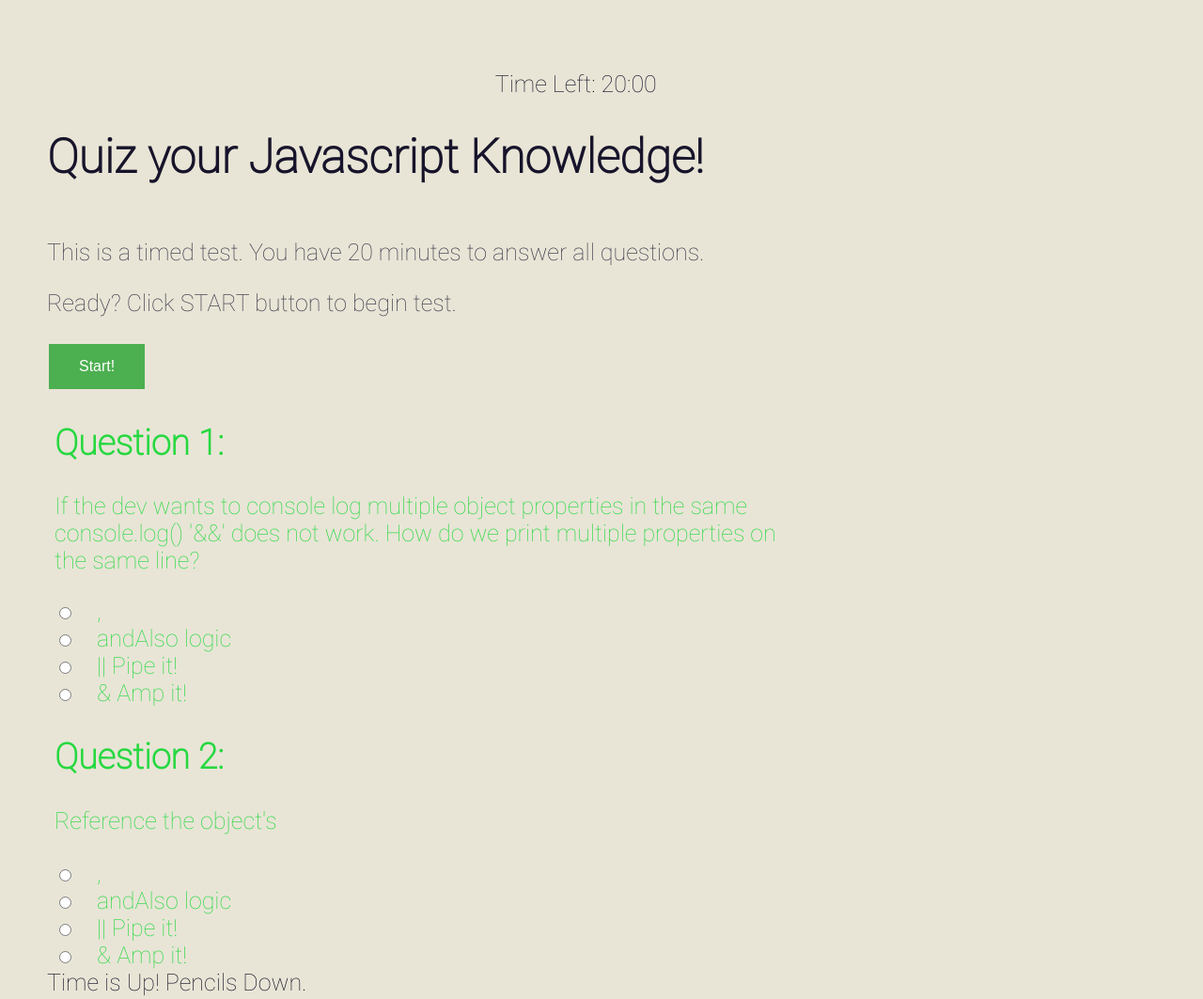
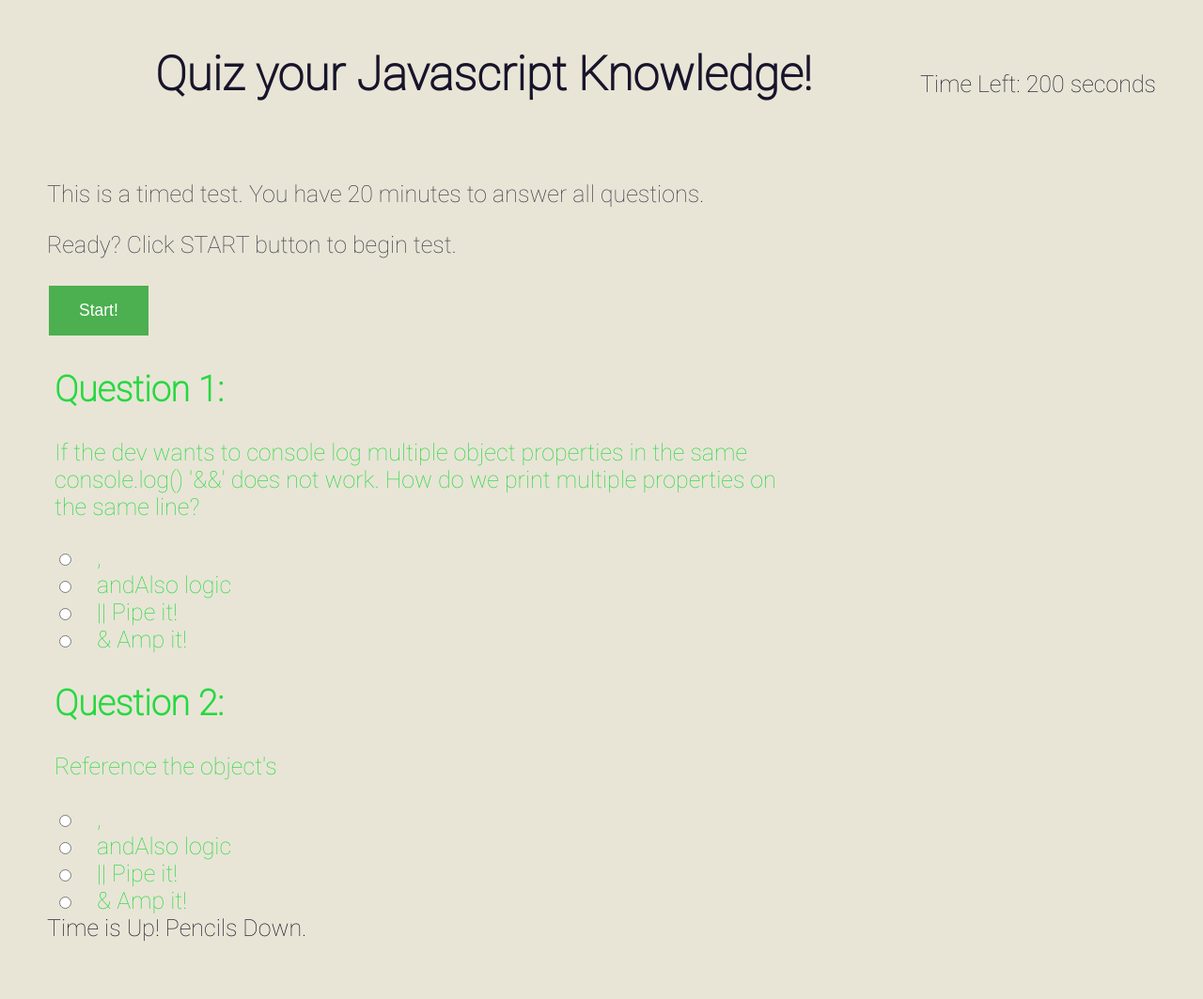
Before and after one commit to camRight/MetaCodeQuiz, a plain HTML site: page index.html in a window 1280 px wide. Shown: the whole page at 94% size. After the commit the page ends 1010 px from the top, so only its background shows below. Drawn offline with Linux system fonts and the light colour scheme.

Commit message:
reduced scope

```diff
--- a/index.html
+++ b/index.html
@@ -10,12 +10,12 @@
 
     <div class="quiz">
 
-        <div id="inline">
             <!-- timer -->
-            <p id="timer"><span>Time Left: <span id="minutesLeft">20</span><span id="secondsLeft">:</span>00</span></p>
+            <!-- reduced scope to 200 seconds -->
+            <p id="timer"><span>Time Left: <span id="secondsLeft">200</span> seconds</p>
 
             <h1>Quiz your Javascript Knowledge!</h1>
-        </div>
+
             <p class="center">This is a timed test. You have 20 minutes to answer all questions.</p>
             <p class="center">Ready? Click START button to begin test.</p>
 
@@ -24,7 +24,7 @@
 
         <!-- new change: going to form.input type="radio" -->
 
-        <form class= "line-separated">
+        <form class= "q1form">
 
 
         <div id = "q1-cont">
@@ -54,9 +54,10 @@
 
         </div>
 
-
+    </form>
 <!-- Beginning Question two. Name="q2" beginning new exclusive options -->
 
+    <form id = "q2form">
         <div id = "q2-cont">
 
             <h2> Question 2:</h2>
@@ -82,7 +83,7 @@
                 <label for="q1Choice4">&nbsp;&nbsp; & Amp it! </label><br>
         </div>
 
-
+</form>
 
 
 
--- a/script.js
+++ b/script.js
@@ -1,5 +1,6 @@
 window.onload = function () {
 
+    // Timer
 
     let countMin =
     let countSec =
@@ -9,13 +10,20 @@ window.onload = function () {
     let timerSecondsPush = document.getElementById("secondsLeft").innerHTML = countSec
 
     // set to click event. check for 1 click with ms delay
-    function timer () {
+
+
+    // submit start  button
+    document.querySelector("#start").addEventListener("click", function () {
+        function timer () {
         var sec = 1200
         var timer = setInterval ()
     }
+    })
 
 
     if finished (
-        //localStorage.setItem("firstName", "Cameron")
+        //localStorage.setItem("initials", "")
     )
 };
+
+document.forms['']
--- a/style.css
+++ b/style.css
@@ -24,25 +24,28 @@ body {
 
 }
 
-
-#inline {
-    display: inline-block;
+h1 {
+    text-align: center;
+    padding-bottom: 1em;
 }
 
+
+
+
+
 #timer {
-    margin-right: 50px;
-    text-align: right;
+    float: right;
 }
 
 button {
 background-color: #4CAF50;
 border: none;
 color: white;
-padding: 15px 32px;
+padding: 16px 32px;
 text-align: center;
 text-decoration: none;
 display: inline-block;
-font-size: 16px;
+font-size: 17.5px;
 margin: 4px 2px;
 cursor: pointer;
 }
```
